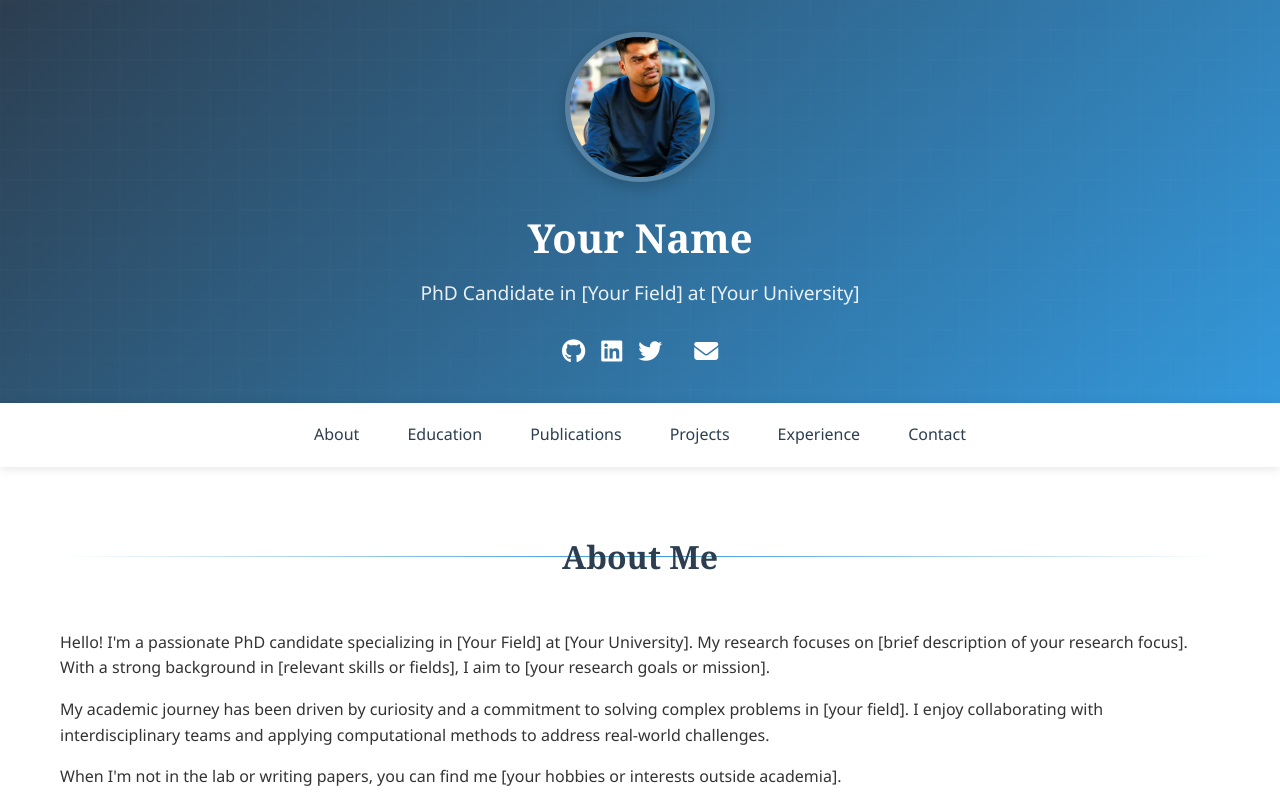
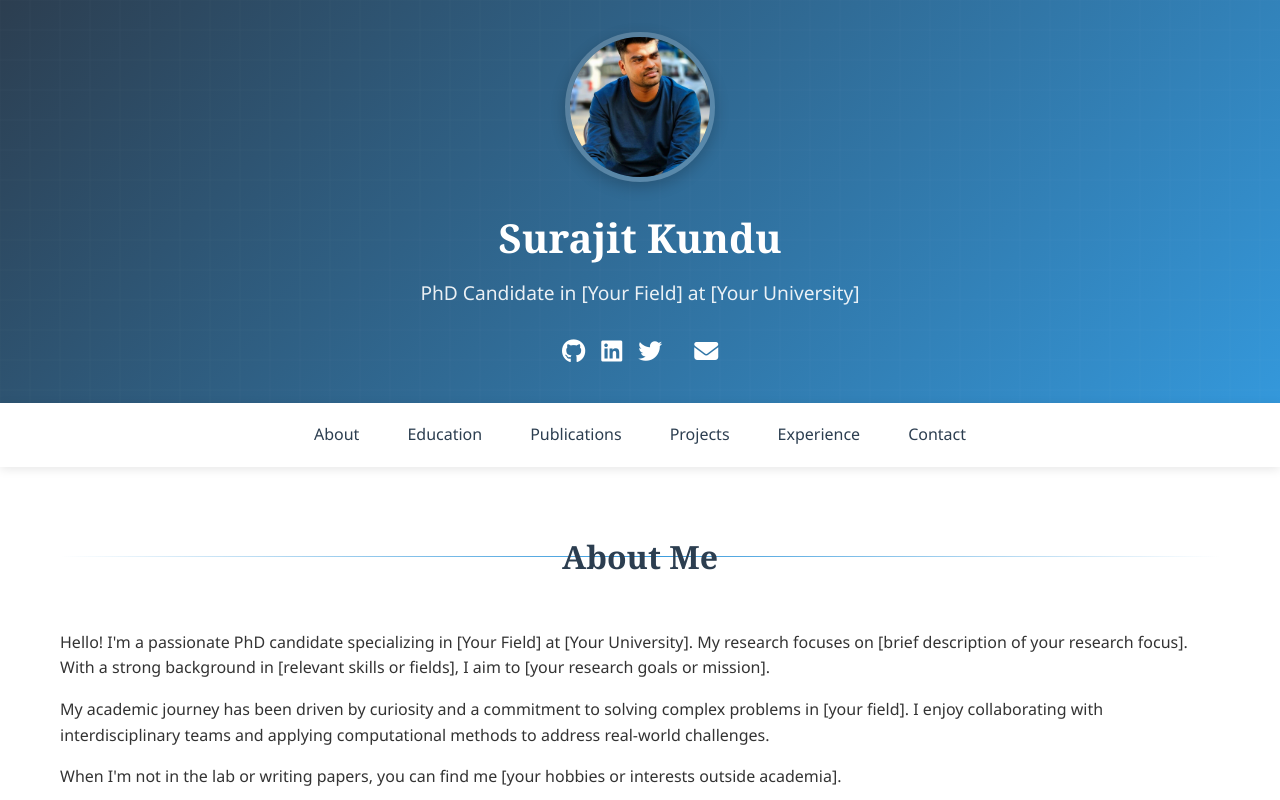
Before and after one commit to surajitiitkgp/surajitiitkgp.github.io, a plain HTML site: page index.html in a window 1280 px wide. Shown: the top 800 px of the page. Drawn offline with Linux system fonts and the light colour scheme; some icons are missing.

Commit message:
Update index.html

```diff
--- a/index.html
+++ b/index.html
@@ -3,7 +3,7 @@
 <head>
     <meta charset="UTF-8">
     <meta name="viewport" content="width=device-width, initial-scale=1.0">
-    <title>Academic Portfolio | Your Name</title>
+    <title>Academic Portfolio | Surajit Kundu</title>
     <link rel="stylesheet" href="https://cdnjs.cloudflare.com/ajax/libs/font-awesome/6.4.0/css/all.min.css">
     <style>
         :root {
@@ -601,7 +601,7 @@
     <header>
         <div class="container header-content">
             <img src="sk_.jpg" alt="Profile Image" class="profile-img">
-            <h1>Your Name</h1>
+            <h1>Surajit Kundu</h1>
             <p class="title">PhD Candidate in [Your Field] at [Your University]</p>
             <div class="social-links">
                 <a href="#" target="_blank"><i class="fab fa-github"></i></a>
```
